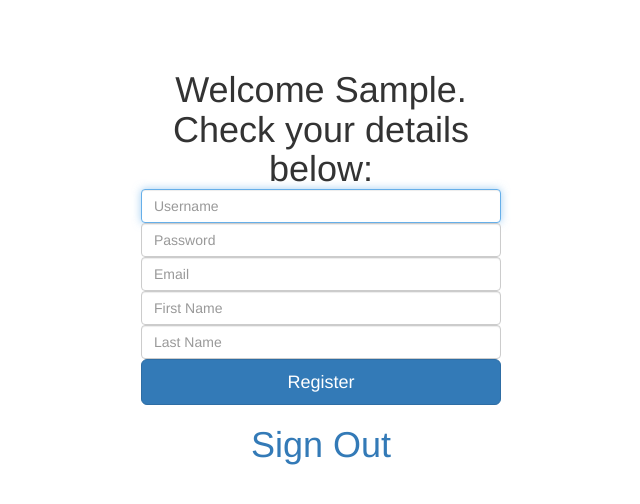
After one commit to DMaster69/vakitajs, a Node server app: page /event/create in a window 1280 px wide. The commit adds this page. Shown: the top 504 px of the page, without its empty margins (319-959 px from the left). Run offline with Node 20, Linux system fonts and the light colour scheme; the visitor is signed in with stand-in values (Sample User, id 1); some libraries are stand-ins or nearby versions.

Commit message:
Login finalizado

```diff
--- a/app.js
+++ b/app.js
@@ -46,11 +46,15 @@ app.use(flash());
 var initPassport = require('./passport/init');
 initPassport(passport);
 
-var routes = require('./routes/index')(passport);
-var users = require('./routes/users');
+var routes = require('./routes/index');
+var auth = require('./routes/auth')(passport);
+var home = require('./routes/home');
+var event = require('./routes/event');
 
 app.use('/', routes);
-app.use('/users', users);
+app.use('/auth', auth);
+app.use('/home', home);
+app.use('/event', event);
 
 // catch 404 and forward to error handler
 app.use(function(req, res, next) {
--- /dev/null
+++ b/routes/event.js
@@ -0,0 +1,26 @@
+var express = require('express');
+var router = express.Router();
+
+var isAuthenticated = function (req, res, next) {
+	// if user is authenticated in the session, call the next() to call the next request handler
+	// Passport adds this method to request object. A middleware is allowed to add properties to
+	// request and response objects
+	if (req.isAuthenticated())
+		return next();
+	// if the user is not authenticated then redirect him to the login page
+	res.redirect('/auth/login');
+}
+
+/* GET event page. */
+router.get('/',isAuthenticated, function(req, res) {
+	// Display the Login page with any flash message, if any
+	res.render('event', { title:'Inicio', message: req.flash('message'),user: req.user });
+});
+
+/* GET event page. */
+router.get('/create',isAuthenticated, function(req, res) {
+	// Display the Login page with any flash message, if any
+	res.render('create_event', { title:'Crear Evento', message: req.flash('message'),user: req.user });
+});
+
+module.exports = router;
--- /dev/null
+++ b/views/create_event.jade
@@ -0,0 +1,21 @@
+extends layout
+
+block content
+	div.container
+		div.row
+			div.col-sm-6.col-md-4.col-md-offset-4
+				#user
+					h1.text-center.login-title Welcome #{user.firstName}. Check your details below:
+						div.signup-wall
+							form(class='form-signin', action='/auth/signup', method='POST')
+								input(type='text', name='username', class='form-control', placeholder='Username',required, autofocus)
+								input(type='password', name='password', class='form-control nomargin', placeholder='Password', required)
+								input(type='email', name='email', class='form-control', placeholder='Email',required)
+								input(type='text', name='firstName', class='form-control', placeholder='First Name',required)
+								input(type='text', name='lastName', class='form-control', placeholder='Last Name',required)
+								button(class='btn btn-lg btn-primary btn-block', type='submit') Register
+								span.clearfix
+						#message
+							if message
+								h1.text-center.error-message #{message}
+						a(href='/auth/signout', class='text-center new-account') Sign Out
--- a/views/home.jade
+++ b/views/home.jade
@@ -12,4 +12,4 @@ block content
 								li Email    ---> #{user.email}
 								li First Name ---> #{user.firstName}
 								li Last Name ---> #{user.lastName}
-						a(href='/signout', class='text-center new-account') Sign Out
+						a(href='/auth/signout', class='text-center new-account') Sign Out
--- a/views/index.jade
+++ b/views/index.jade
@@ -6,7 +6,7 @@ block content
 		div.row
 			div.col-xs-12
 				h1 Bienvenido al home
-					a(href='/login', class='text-center new-account') Entrar
+					a(href='/auth/login', class='text-center new-account') Entrar
 					#message
 					if message
 						h1.text-center.error-message #{message}
--- a/views/login.jade
+++ b/views/login.jade
@@ -6,12 +6,12 @@ block content
 			div.col-sm-6.col-md-4.col-md-offset-4
 				h1.text-center.login-title Sign in to our Passport app
 					div.account-wall
-						form(class='form-signin', action='/login', method='POST')
+						form(class='form-signin', action='/auth/login', method='POST')
 							input(type='text', name='username' class='form-control', placeholder='Email',required, autofocus)
 							input(type='password', name='password' class='form-control', placeholder='Password', required)
 							button(class='btn btn-lg btn-primary btn-block', type='submit') Sign in
 							span.clearfix
-					a(href='/signup', class='text-center new-account') Create an account
+					a(href='/auth/signup', class='text-center new-account') Create an account
 					#message
 					if message
 						h1.text-center.error-message #{message}
--- a/views/register.jade
+++ b/views/register.jade
@@ -6,7 +6,7 @@ block content
 			div.col-sm-6.col-md-4.col-md-offset-4
 				h1.text-center.login-title Registration Details
 					div.signup-wall
-						form(class='form-signin', action='/signup', method='POST')
+						form(class='form-signin', action='/auth/signup', method='POST')
 							input(type='text', name='username', class='form-control', placeholder='Username',required, autofocus)
 							input(type='password', name='password', class='form-control nomargin', placeholder='Password', required)
 							input(type='email', name='email', class='form-control', placeholder='Email',required)
```
Also changed, not shown: routes/auth.js (added, +50 -0 lines), routes/home.js (added, +20 -0 lines), routes/index.js (+5 -51 lines).
